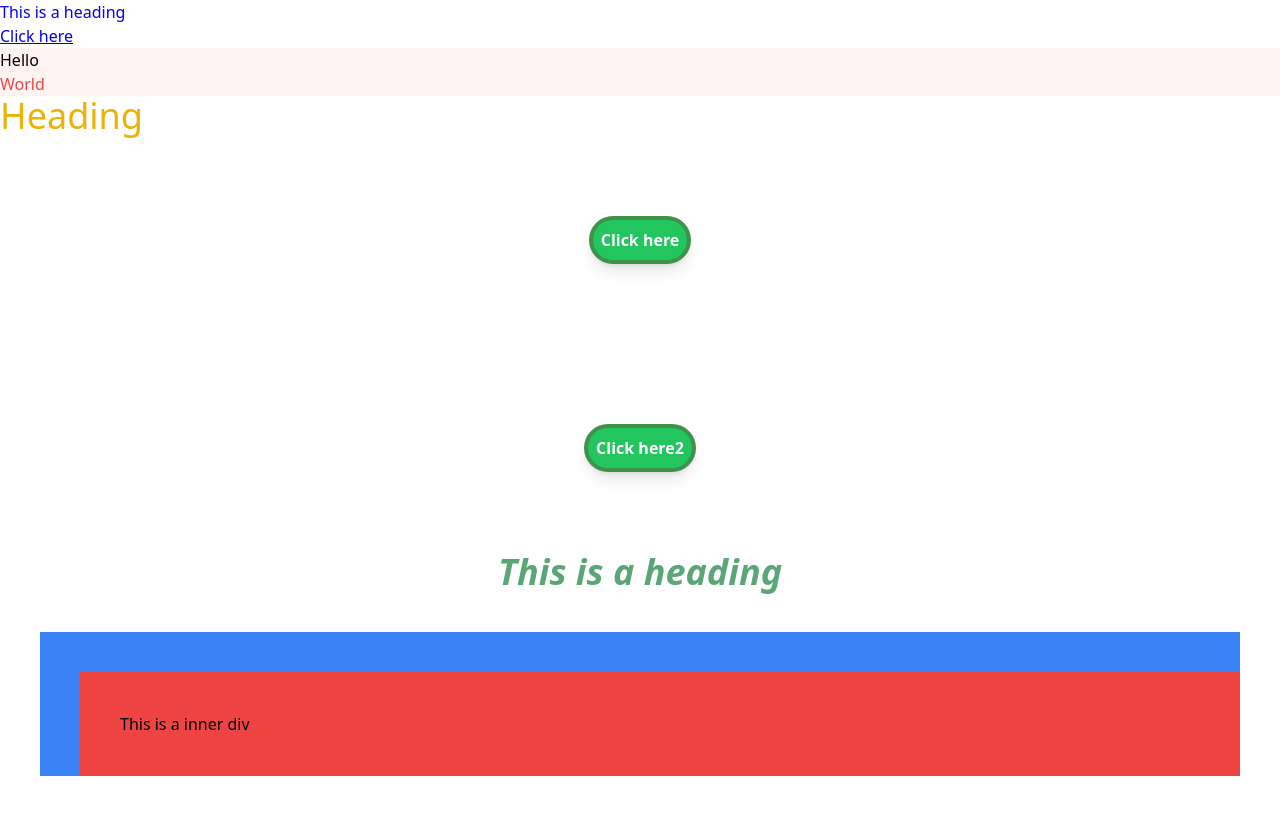
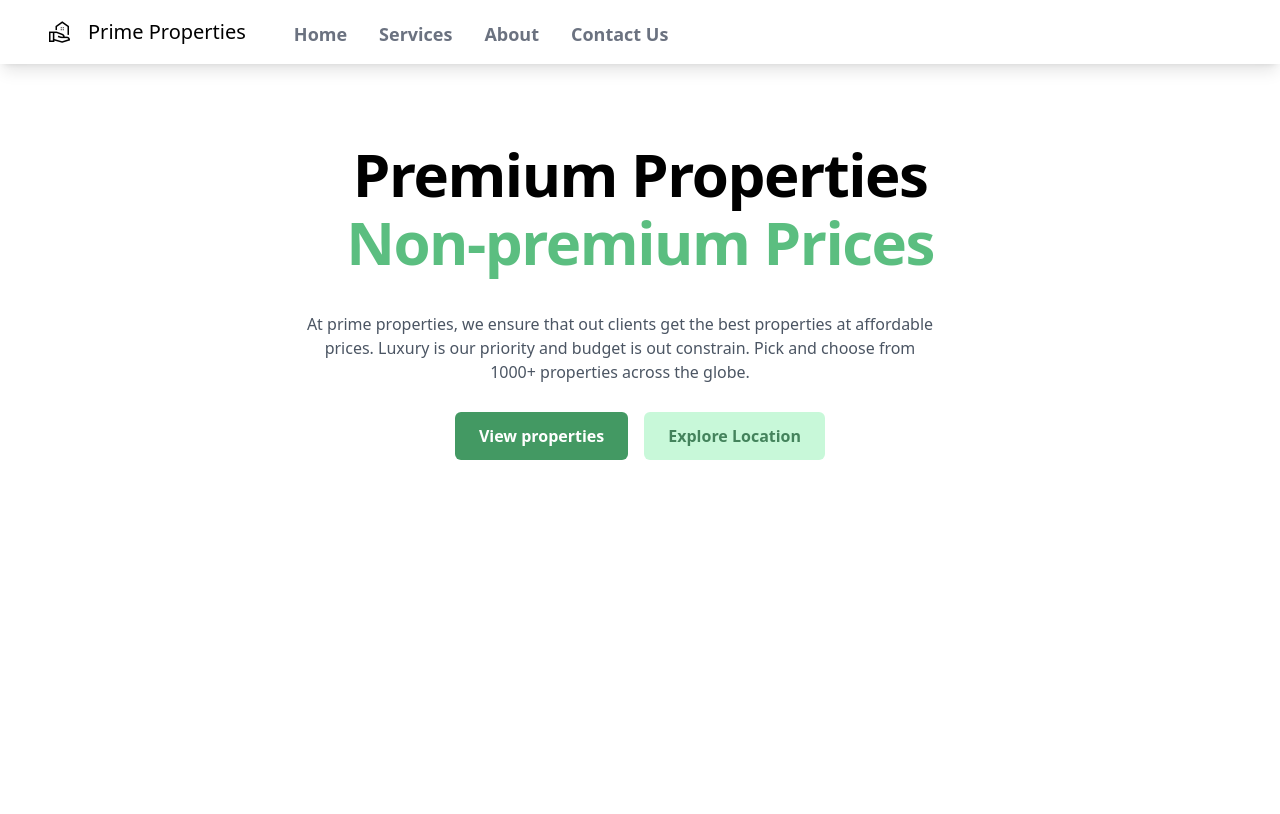
Before and after one commit to ittahad/tailwind-learning, a website: page public/index.html in a window 1280 px wide. Drawn offline with nearby package versions, Linux system fonts and the light colour scheme.

Commit message:
Project 1

```diff
--- a/public/index.html
+++ b/public/index.html
@@ -3,35 +3,51 @@
 
 <head>
     <title>Tailwind</title>
-    <link rel="stylesheet" href="styles.css" />
+    <link rel="stylesheet" href="styles.css" /><link rel="stylesheet" href="https://fonts.googleapis.com/css2?family=Material+Symbols+Outlined:opsz,wght,FILL,GRAD@20..48,100..700,0..1,-50..200" />
+    <style>
+        .material-symbols-outlined {
+          font-variation-settings:
+          'FILL' 0,
+          'wght' 400,
+          'GRAD' 0,
+          'opsz' 48
+        }
+        </style>
 </head>
 
 <body>
-    <h1 class="text-green-500">This is a heading</h1>
-    <a href="blank">Click here</a>
-    <div class="group bg-red-50">
-        <p class="group-hover:font-extrabold">Hello</p>
-        <p class="group-hover:font-extrabold text-red-500">World</p>
-    </div>
-    <h1 class="2xl:text-8xl xl:text-4xl lg:text-xl 2xl:text-pink-500 xl:text-yellow-500 md:text-green-500 sm:text-purple-800">Heading</h1>
 
-    <div class="flex justify-center">
-        <button class="test-button">
-            Click here
-        </button>
-    </div>
-    <div class="flex justify-center">
-        <button class="test-button">
-            Click here2
-        </button>
-    </div>
-    <div class="text-4xl italic font-extrabold text-center text-green-700 text-opacity-70 normal-case"> This is a
-        heading </div>
-    <div class="bg-blue-500 m-10 pt-10 pl-10">
-        <div class="bg-red-500 p-10">
-            This is a inner div
+</body>
+    <!--Navbar-->
+    <nav class="bg-white shadow-lg">
+        <div class="flex justify-start p-2 h-16">
+            <div class="flex items-center">
+                <span class="material-symbols-outlined ml-10">real_estate_agent</span>
+                <h2 class="text-xl mx-4">Prime Properties</h20>
+            </div>
+            <div class="hidden md:flex ml-8 items-center space-x-8">
+                <a href="#" class="navbar-menu-item">Home</a>
+                <a href="#" class="navbar-menu-item">Services</a>
+                <a href="#" class="navbar-menu-item">About</a>
+                <a href="#" class="navbar-menu-item">Contact Us</a>
+            </div>
+        </div>
+    </nav>
+    <!--Navbar-->
+
+    <!--Site Banner-->
+    <div>
+        <div class="flex flex-col justify-center xl:text-center sm:text-start">
+            <h1 class="tracking-tight mt-20 text-6xl font-extrabold"> Premium Properties </h1>
+            <h1 class="tracking-tight mt-2 text-6xl font-extrabold text-green-600 text-opacity-70"> Non-premium Prices </h1>
+            <div class="flex xl:justify-center mt-10">
+                <p class="w-1/3 md:w-1/2 max-lg:1/3 sm:w-auto max-sm:w-auto sm:mr-10 text-gray-600"> At prime properties, we ensure that out clients get the best properties at affordable prices. Luxury is our priority and budget is out constrain. Pick and choose  from 1000+ properties across the globe. </p>
+            </div>
+            <div class="flex xl:justify-center sm:justify-start mt-7 gap-4">
+                <a href="#" class="bg-green-700 text-white font-semibold rounded-md px-6 py-3 opacity-80"> View properties </a>
+                <a href="#" class="bg-green-200 text-green-800 font-bold rounded-md px-6 py-3 opacity-80"> Explore Location </a>
+            </div>
         </div>
     </div>
-</body>
-
+    <!--Site Banner-->
 </html>
--- a/src/styles.css
+++ b/src/styles.css
@@ -1,21 +1,15 @@
 @tailwind base;
 @tailwind components;
 @tailwind utilities;
-
-@layer base {
-    a {
-        @apply text-green-500 underline;
-    }
-}
 
 @layer components {
     .test-button {
         @apply m-20 hover:bg-red-100 rounded-full border-4 border-red-900 border-opacity-30 shadow-lg bg-green-500 p-2 font-extrabold text-white;
     }
+    .navbar-menu-item {
+        @apply pb-8 pt-3 h-12 text-lg text-gray-500 font-semibold hover:border-b-4 hover:border-b-green-500 hover:text-green-400 transition duration-300;
+    }
 }
 
 @layer utilities {
-    .text-green-500 {
-        color: blue;
-    }
 }
```
Also changed, not shown: public/_backup.html (added, +37 -0 lines), public/styles.css.
